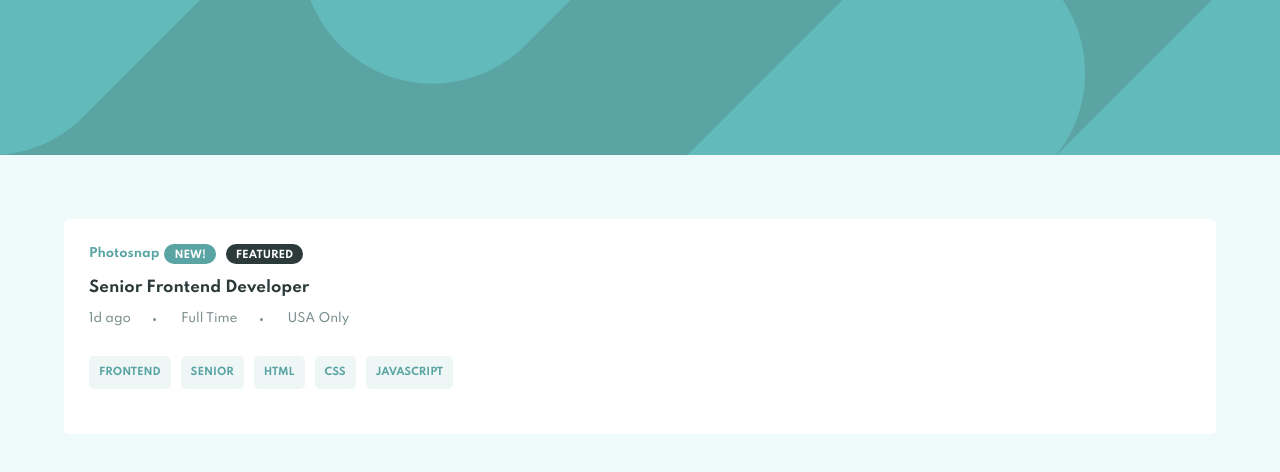
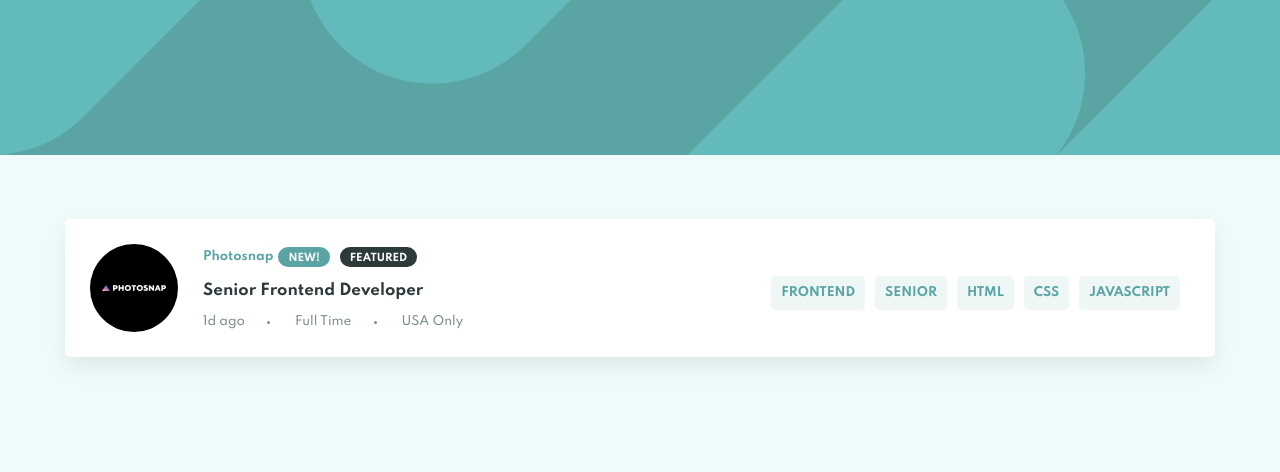
Before and after one commit to bobmatyas/fm-filter-list, a React (Create React App) app: page / in a window 1280 px wide. Shown: the top 472 px of the page. Built offline with nearby package versions, Linux system fonts and the light colour scheme.

Commit message:
update card component styling

```diff
--- a/src/Card-technologies.js
+++ b/src/Card-technologies.js
@@ -15,7 +15,7 @@ const Technology = styled.li`
     background-color: hsl(180, 31%, 95%);
     border-radius: 5px;
     color: hsl(180, 29%, 50%);
-    font-size: 10px;
+    font-size: 12px;
     font-weight: 700;
     margin: 10px 10px 0 0;
     padding: 10px;
--- a/src/Card.js
+++ b/src/Card.js
@@ -4,22 +4,43 @@ import Company from './Card-header';
 import Title from './Card-title';
 import Details from './Card-details';
 import Technologies from './Card-technologies';
+import Logo from './images/photosnap.svg';
 
 const CardStyled = styled.div`
     background-color: #fff;
     border-radius: 5px;
+    box-shadow: 0px 10px 24px -3px hsla(180, 14%, 20%, 0.1);
     padding: 25px;
-    margin: 5%;
+    margin: 5% auto;
+    max-width: 1100px;
 
+    @media (min-width: 768px) {
+      align-items: center;
+      display: flex;
+      justify-content: space-between;
+    }
+  `;
+
+const CompanyInfo = styled.div`
+    display: flex;
+    align-items: center;
 `;
 
+const CompanyDetails = styled.div`
+    margin-left: 25px;
+`;
 
 function Card() {
   return (
     <CardStyled>
-      <Company company="Photosnap" />
-      <Title title="Senior Frontend Developer" />
-      <Details />
+        <CompanyInfo>
+          <img src={Logo} style={{float: "left"}} alt="Photosnap" />
+            <CompanyDetails>
+              <Company company="Photosnap" />
+              <Title title="Senior Frontend Developer" />
+              <Details />
+            </CompanyDetails>
+        </CompanyInfo>
       <Technologies />
     </CardStyled>
     );
```
